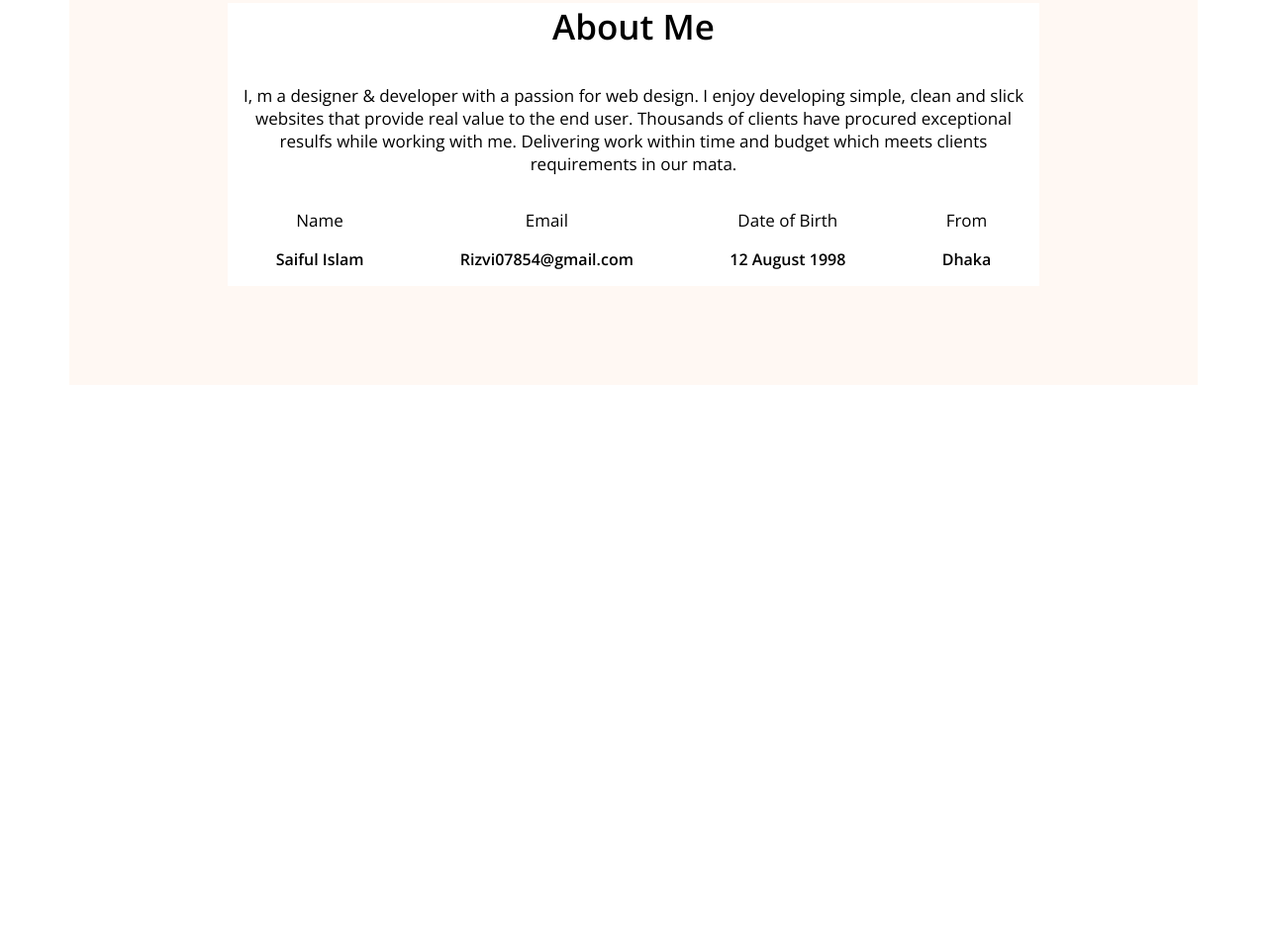
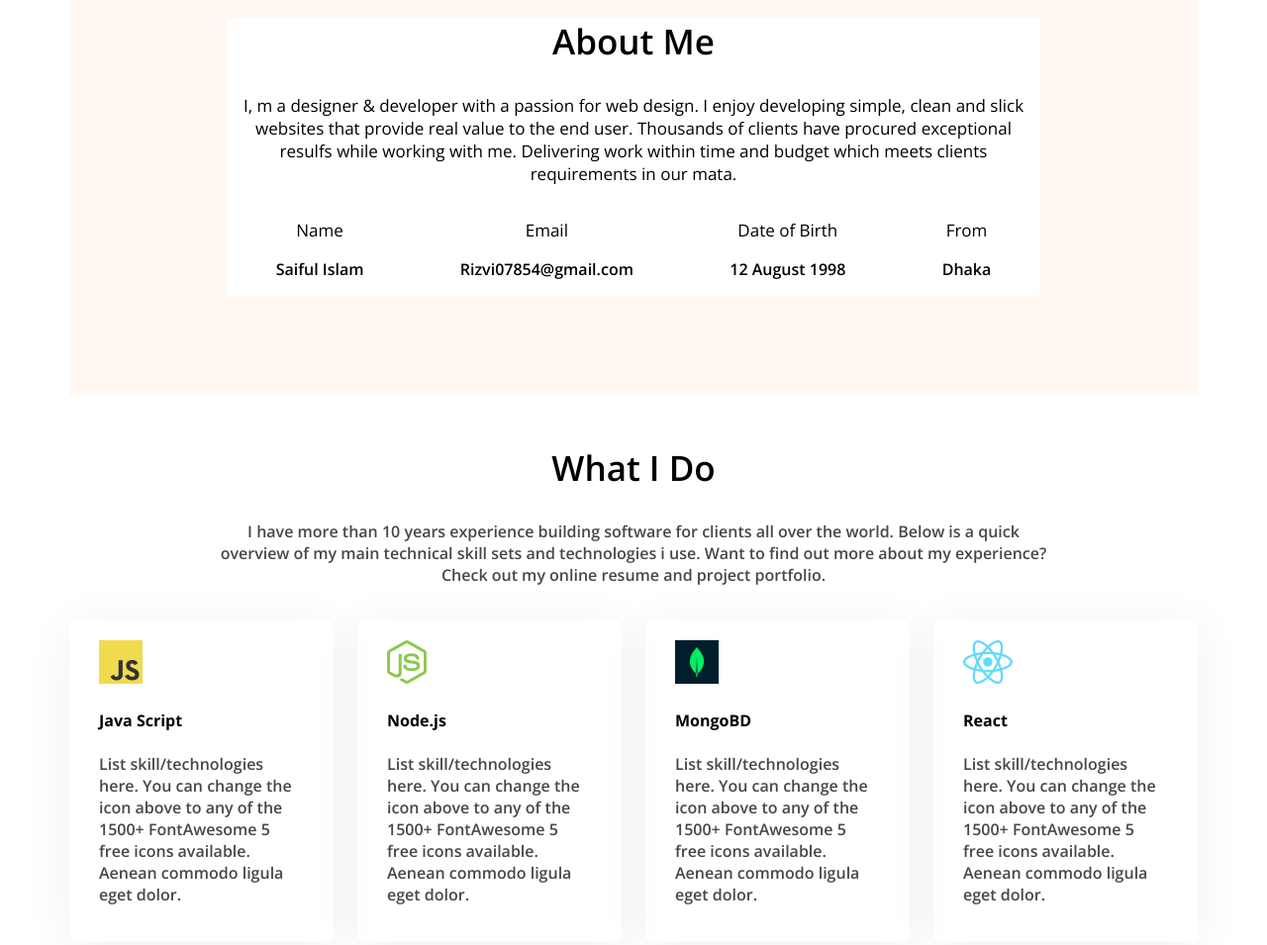
Before and after one commit to rizvi128/myPortfolio, a plain HTML site: page index.html in a window 1280 px wide. Shown: the part 1037-1992 px from the top of the page at 99% size. Before the commit the page ends 1434 px from the top, so only its background shows below. Drawn offline with nearby package versions, Linux system fonts and the light colour scheme.

Commit message:
skill section complete

```diff
--- a/index.css
+++ b/index.css
@@ -32,12 +32,20 @@ main{
 .section-title{
     font-size: 35px;
     font-weight: 600;
+    margin-bottom: 30px;
 }
 .dark2{
     font-size: 17px;
     font-weight: 300;
 
 }
+.text-center{
+    text-align: center;
+}
+/* section shared style */
+section{margin: 50px 0px;}
+
+
 
 
 
@@ -108,3 +116,21 @@ nav ul{
     background-color:white;
 
 }
+
+/* skill section styles */
+.skill-container{
+    display: flex;
+    gap:24px;
+}
+section .skill{
+    padding: 20px 30px ;
+    border-radius: 5px;
+    box-shadow: 0px 6px 50px 0px rgba(0, 0, 0, 0.06);
+
+}
+.margin{
+    margin: 0px 150px;
+}
+.skill-container{
+    margin-top: 35px;
+}
--- a/index.html
+++ b/index.html
@@ -64,6 +64,36 @@
 
 </section>
 
+<!-- Skill section -->
+ <section class="skills">
+    <div class="section-title text-center">What I Do</div>
+    <p class="section-description dark-2 text-center margin">I have more than 10 years experience building software for clients all over the world. Below is a quick overview of my main technical skill sets and technologies i use. Want to find out more about my experience? Check out my online resume and project portfolio.</p>
+
+    <div class="skill-container">
+        <div class="skill">
+            <img src="images/icons/js.png" alt="">
+            <h4>Java Script</h4>
+            <p class="dark-2">List skill/technologies here. You can change the icon above to any of the 1500+ FontAwesome 5 free icons available. Aenean commodo ligula eget dolor.</p>
+        </div>
+        <div class="skill">
+            <img src="images/icons/nodejs.png" alt="">
+            <h4>Node.js</h4>
+            <p class="dark-2">List skill/technologies here. You can change the icon above to any of the 1500+ FontAwesome 5 free icons available. Aenean commodo ligula eget dolor.</p>
+        </div>
+        <div class="skill">
+            <img src="images/icons/mongo.png" alt="">
+            <h4>MongoBD</h4>
+            <p class="dark-2">List skill/technologies here. You can change the icon above to any of the 1500+ FontAwesome 5 free icons available. Aenean commodo ligula eget dolor.</p>
+        </div>
+        <div class="skill">
+            <img src="images/icons/react.png" alt="">
+            <h4>React</h4>
+            <p class="dark-2">List skill/technologies here. You can change the icon above to any of the 1500+ FontAwesome 5 free icons available. Aenean commodo ligula eget dolor.</p>
+        </div>
+    </div>
+
+
+ </section>
 
 
     </main>
```
